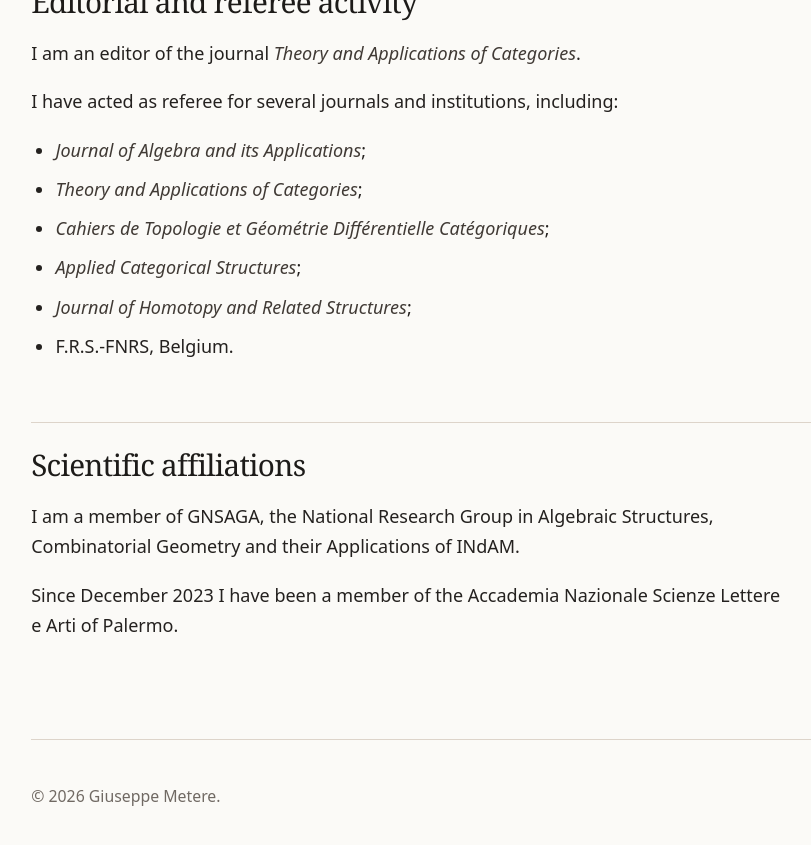
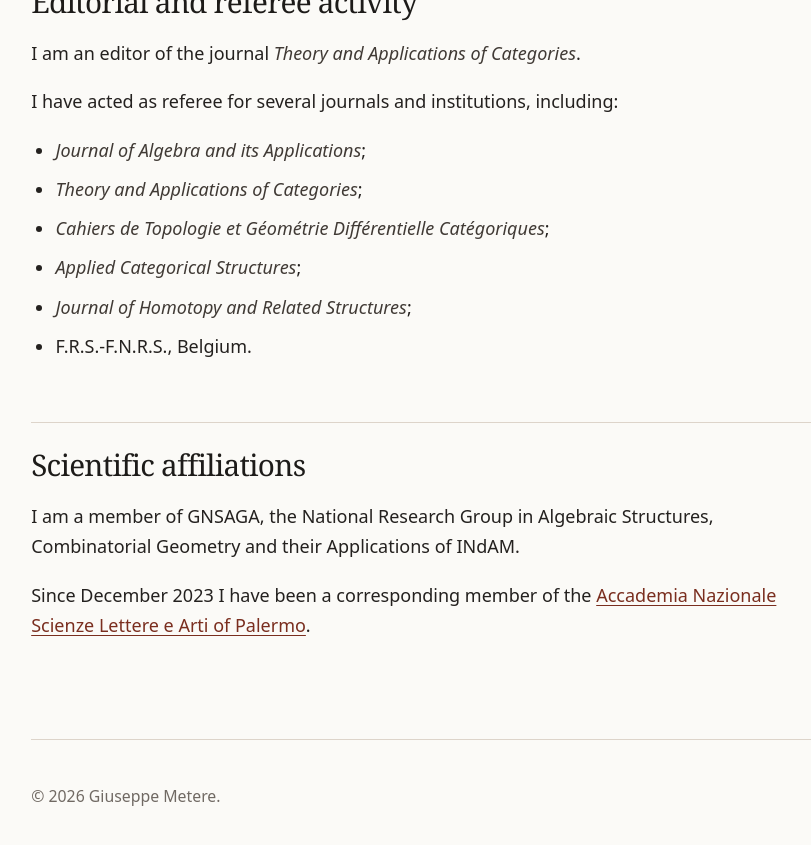
Before and after one commit to gmetere/gmetere.github.io, a Jekyll site: the page built from community.md, in a window 1280 px wide and 900 px high, scrolled down 2223 px. Shown: the top 845 px of the window, without its empty margins (114-925 px from the left). Built offline with Jekyll 4.4.1, drawn with Linux system fonts in a browser that asks for light colours.

Commit message:
Update community.md

```diff
--- a/community.md
+++ b/community.md
@@ -69,12 +69,12 @@ I have acted as referee for several journals and institutions, including:
 - *Cahiers de Topologie et Géométrie Différentielle Catégoriques*;
 - *Applied Categorical Structures*;
 - *Journal of Homotopy and Related Structures*;
-- F.R.S.-FNRS, Belgium.
+- F.R.S.-F.N.R.S., Belgium.
 
 ## Scientific affiliations
 
 I am a member of GNSAGA, the National Research Group in Algebraic
 Structures, Combinatorial Geometry and their Applications of INdAM.
 
-Since December 2023 I have been a member of the Accademia Nazionale
-Scienze Lettere e Arti of Palermo.
+Since December 2023 I have been a corresponding member of the [Accademia Nazionale
+Scienze Lettere e Arti of Palermo](https://www.ansla.it/).
```
